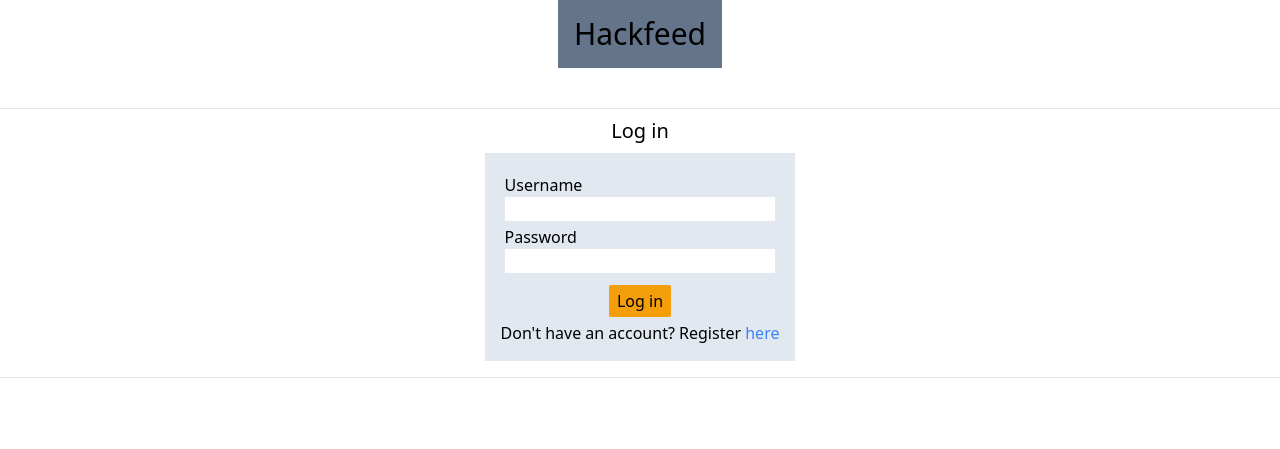
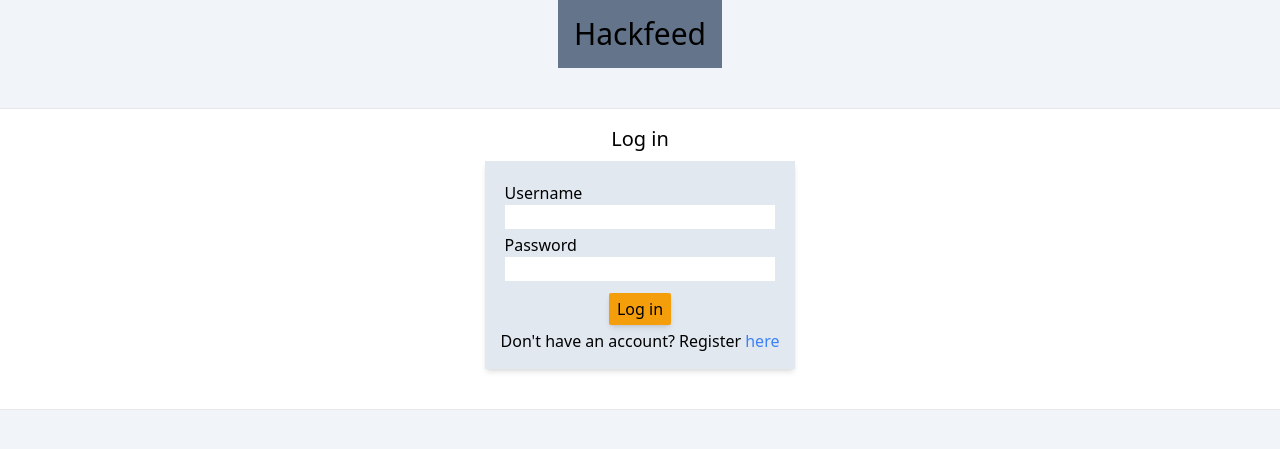
Before and after one commit to napsyn/tsoha-chat, a Flask app: page /login in a window 1280 px wide. Shown: the top 449 px of the page. Run offline with Flask 3, Linux system fonts and the light colour scheme.

Commit message:
user creation sql bug fixed and login template modified

```diff
--- a/app/static/output.css
+++ b/app/static/output.css
@@ -562,22 +562,16 @@ video {
   margin: 0.25rem;
 }
 
-.m-2 {
-  margin: 0.5rem;
-}
-
 .my-2 {
   margin-top: 0.5rem;
   margin-bottom: 0.5rem;
 }
 
-.my-1 {
-  margin-top: 0.25rem;
-  margin-bottom: 0.25rem;
+.mb-10 {
+  margin-bottom: 2.5rem;
 }
 
-.my-4 {
-  margin-top: 1rem;
+.mb-4 {
   margin-bottom: 1rem;
 }
 
@@ -585,16 +579,8 @@ video {
   margin-top: 0px;
 }
 
-.mb-4 {
-  margin-bottom: 1rem;
-}
-
 .mt-2 {
   margin-top: 0.5rem;
-}
-
-.mb-10 {
-  margin-bottom: 2.5rem;
 }
 
 .block {
@@ -613,16 +599,16 @@ video {
   height: 2.75rem;
 }
 
+.h-2\/3 {
+  height: 66.666667%;
+}
+
+.h-3\/5 {
+  height: 60%;
+}
+
 .h-full {
   height: 100%;
-}
-
-.h-1\/2 {
-  height: 50%;
-}
-
-.w-1\/2 {
-  width: 50%;
 }
 
 .w-1\/3 {
@@ -633,8 +619,8 @@ video {
   width: 100%;
 }
 
-.grid-flow-col {
-  grid-auto-flow: column;
+.border-collapse {
+  border-collapse: collapse;
 }
 
 .flex-row {
@@ -653,36 +639,31 @@ video {
   justify-content: center;
 }
 
-.gap-2 {
-  gap: 0.5rem;
-}
-
-.gap-3 {
-  gap: 0.75rem;
-}
-
 .rounded-none {
   border-radius: 0px;
-}
-
-.rounded-md {
-  border-radius: 0.375rem;
 }
 
 .rounded-sm {
   border-radius: 0.125rem;
 }
 
-.border-4 {
-  border-width: 4px;
+.border-solid {
+  border-style: solid;
 }
 
-.border-2 {
-  border-width: 2px;
+.bg-amber-500 {
+  --tw-bg-opacity: 1;
+  background-color: rgb(245 158 11 / var(--tw-bg-opacity));
 }
 
-.border-solid {
-  border-style: solid;
+.bg-slate-100 {
+  --tw-bg-opacity: 1;
+  background-color: rgb(241 245 249 / var(--tw-bg-opacity));
+}
+
+.bg-slate-200 {
+  --tw-bg-opacity: 1;
+  background-color: rgb(226 232 240 / var(--tw-bg-opacity));
 }
 
 .bg-slate-300 {
@@ -690,56 +671,18 @@ video {
   background-color: rgb(203 213 225 / var(--tw-bg-opacity));
 }
 
-.bg-slate-200 {
-  --tw-bg-opacity: 1;
-  background-color: rgb(226 232 240 / var(--tw-bg-opacity));
-}
-
-.bg-slate-600 {
-  --tw-bg-opacity: 1;
-  background-color: rgb(71 85 105 / var(--tw-bg-opacity));
-}
-
 .bg-slate-500 {
   --tw-bg-opacity: 1;
   background-color: rgb(100 116 139 / var(--tw-bg-opacity));
 }
 
-.bg-amber-50 {
+.bg-white {
   --tw-bg-opacity: 1;
-  background-color: rgb(255 251 235 / var(--tw-bg-opacity));
-}
-
-.bg-amber-600 {
-  --tw-bg-opacity: 1;
-  background-color: rgb(217 119 6 / var(--tw-bg-opacity));
-}
-
-.bg-amber-500 {
-  --tw-bg-opacity: 1;
-  background-color: rgb(245 158 11 / var(--tw-bg-opacity));
-}
-
-.p-2 {
-  padding: 0.5rem;
-}
-
-.p-1 {
-  padding: 0.25rem;
+  background-color: rgb(255 255 255 / var(--tw-bg-opacity));
 }
 
 .p-4 {
   padding: 1rem;
-}
-
-.px-2 {
-  padding-left: 0.5rem;
-  padding-right: 0.5rem;
-}
-
-.py-2 {
-  padding-top: 0.5rem;
-  padding-bottom: 0.5rem;
 }
 
 .px-4 {
@@ -752,28 +695,28 @@ video {
   padding-bottom: 1rem;
 }
 
-.pl-1 {
-  padding-left: 0.25rem;
+.pb-1 {
+  padding-bottom: 0.25rem;
 }
 
-.pr-1 {
-  padding-right: 0.25rem;
+.pb-6 {
+  padding-bottom: 1.5rem;
+}
+
+.pl-2 {
+  padding-left: 0.5rem;
 }
 
 .pr-2 {
   padding-right: 0.5rem;
 }
 
-.pl-2 {
-  padding-left: 0.5rem;
+.pt-1 {
+  padding-top: 0.25rem;
 }
 
-.pb-1 {
-  padding-bottom: 0.25rem;
-}
-
-.pt-1 {
-  padding-top: 0.25rem;
+.pt-4 {
+  padding-top: 1rem;
 }
 
 .text-3xl {
@@ -790,3 +733,9 @@ video {
   --tw-text-opacity: 1;
   color: rgb(59 130 246 / var(--tw-text-opacity));
 }
+
+.shadow-md {
+  --tw-shadow: 0 4px 6px -1px rgb(0 0 0 / 0.1), 0 2px 4px -2px rgb(0 0 0 / 0.1);
+  --tw-shadow-colored: 0 4px 6px -1px var(--tw-shadow-color), 0 2px 4px -2px var(--tw-shadow-color);
+  box-shadow: var(--tw-ring-offset-shadow, 0 0 #0000), var(--tw-ring-shadow, 0 0 #0000), var(--tw-shadow);
+}
--- a/app/templates/layout.html
+++ b/app/templates/layout.html
@@ -3,8 +3,8 @@
 <meta name="viewport" content="width=device-width, initial-scale=1">
 
 <title>Hackfeed - {% block title %}{% endblock %}</title>
-
-<div class="flex flex-col items-center justify-center mt-0 mb-10">
+<body class="bg-slate-100">
+<div class="flex flex-col items-center bg justify-center mt-0 mb-10">
   <div class="bg-slate-500 h-full p-4">
     <h1 class="text-3xl">Hackfeed</h1>
   </div>
@@ -24,8 +24,11 @@
   {% endwith %}
 </div>
 <hr>
-{% block content %}{% endblock %}
+<div class="h-2/3 bg-white">
+  {% block content %}{% endblock %}
+</div>
 <hr>
 {%if session.user_id%}
 <p>Logged in as <b>{{ session.username }}</b></p>
 {% endif %}
+</body>
--- a/app/templates/login.html
+++ b/app/templates/login.html
@@ -2,13 +2,13 @@
 {% extends "layout.html" %}
 {% block title %}Login{% endblock %}
 {% block content %}
-<div class="h-1/2 flex flex-col items-center mt-2">
+<div class="h-3/5 flex flex-col items-center pt-4 pb-6">
     <title>Login</title>
     <h1 class="text-xl">Log in</h1>
     {% if error %}
     <p class=error><strong>Error:</strong> {{ error }}
     {% endif %}
-    <form class="border-solid bg-slate-200 mb-4 mt-2" action="/login" method="post">
+    <form class="border-solid bg-slate-200 border-collapse shadow-md mb-4 mt-2" action="/login" method="post">
         <div class="h-full w-full px-4 py-4">
             <div class="flex flex-col m-1">
                 <label for="uname">Username </label>
@@ -20,7 +20,7 @@
                 <input type="password" id="passwd" name="password" required>
             </div>
 
-            <div class="flex items-center justify-center mt-2"><button class="bg-amber-500 rounded-sm pl-2 pr-2 pt-1 pb-1 m-1" type="submit">Log in</button></div>
+            <div class="flex items-center justify-center mt-2"><button class="bg-amber-500 rounded-sm shadow-md pl-2 pr-2 pt-1 pb-1 m-1" type="submit">Log in</button></div>
 
             <div>
                 Don't have an account? Register <a class="text-blue-500" href="/register">here</a>
--- a/app/users.py
+++ b/app/users.py
@@ -38,7 +38,7 @@ def logout():
 
 def register(username, password):
     hash_value = generate_password_hash(password)
-    sql = text("INSERT INTO users (username, password, created_t) VALUES (:username, :password, NOW())")
+    sql = text("INSERT INTO users (username, password, created_at) VALUES (:username, :password, NOW())")
     db.session.execute(sql, {"username":username, "password":hash_value})
     try:
         db.session.commit()
```
